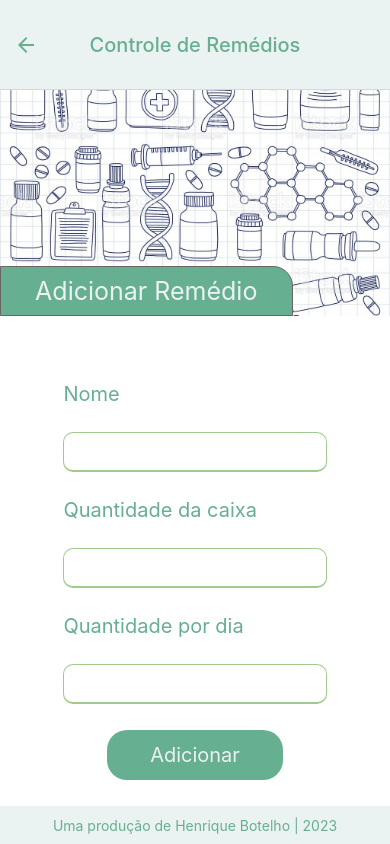
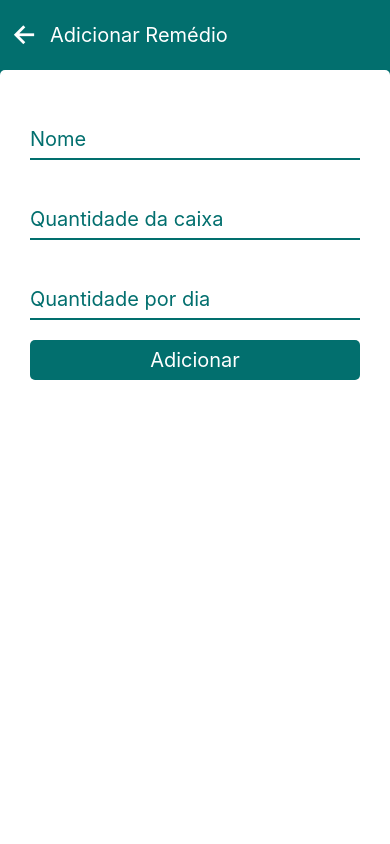
Before and after one commit to Henrique-Botelho/remedios, a React Native app: screen /AdRemedio in a window 390 px wide. Built offline with nearby package versions, Linux system fonts and the light colour scheme.

Commit message:
fix: adiciona remédio

```diff
--- a/App.js
+++ b/App.js
@@ -1,6 +1,7 @@
 import "react-native-gesture-handler";
 import React from "react";
 import Routes from "./src/routes";
+import { StatusBar } from "react-native";
 
 export default function App() {
   return <Routes />;
--- a/package.json
+++ b/package.json
@@ -15,7 +15,8 @@
     "expo": "~48.0.10",
     "expo-status-bar": "~1.4.4",
     "react": "18.2.0",
-    "react-native": "0.71.6",
+    "react-native": "0.71.8",
+    "react-native-animatable": "^1.3.3",
     "react-native-gesture-handler": "^2.9.0",
     "react-native-safe-area-context": "^4.5.0",
     "react-native-screens": "^3.20.0"
--- a/src/pages/AdRemedio/index.js
+++ b/src/pages/AdRemedio/index.js
@@ -4,15 +4,16 @@ import {
   View,
   Text,
   TextInput,
-  StyleSheet,
   TouchableOpacity,
   ActivityIndicator,
-  ImageBackground,
   KeyboardAvoidingView,
-  Alert
+  Alert,
 } from "react-native";
+import { Ionicons } from "@expo/vector-icons";
 import Footer from "../../components/Footer";
 import { styles } from "./styles";
+
+import * as Animatable from "react-native-animatable";
 
 import { MainContext } from "../../context/mainContext";
 
@@ -26,47 +27,40 @@ export default function AdRemedio({ navigation }) {
   const [adicionando, setAdicionando] = useState(false);
 
   const alertaCamposVazios = () => {
-    Alert.alert('Campos Vazios', 'Todos os campos devem ser preenchidos', [
+    Alert.alert("Campos Vazios", "Todos os campos devem ser preenchidos", [
       {
-        text: 'Ok',
-        onPress: () => null
-      }
-    ])
-  }
+        text: "Ok",
+        onPress: () => null,
+      },
+    ]);
+  };
 
   return (
-    <KeyboardAvoidingView
-      keyboardVerticalOffset={5}
-      style={styles.safeArea}
-      behavior="height"
-    >
-      <View style={styles.caixaImg}>
-        <ImageBackground
-          style={styles.imgAdRem}
-          source={require("../../../assets/adrem.jpg")}
-        >
-          <View style={styles.caixaTitPagina}>
-            <Text style={styles.titPagina}>Adicionar Remédio</Text>
-          </View>
-        </ImageBackground>
-      </View>
-      <View style={styles.page}>
-        <Text style={styles.titInputs}>Nome</Text>
+    <SafeAreaView style={styles.safeArea}>
+      <Animatable.View animation="fadeInLeft" delay={500} style={styles.titulo}>
+        <TouchableOpacity onPress={() => navigation.navigate("Remedios")}>
+          <Ionicons name="arrow-back" size={30} color="#FFF" />
+        </TouchableOpacity>
+        <Text style={styles.textTitulo}>Adicionar Remédio</Text>
+      </Animatable.View>
+      <Animatable.View animation="fadeInUp" style={styles.page}>
+        <KeyboardAvoidingView behavior="position" enabled style={styles.form}>
           <TextInput
+            placeholder="Nome"
             maxLength={20}
             style={styles.inputs}
             onChangeText={(newText) => setNome(newText)}
             value={nome}
           />
-        <Text style={styles.titInputs}>Quantidade da caixa</Text>
           <TextInput
+            placeholder="Quantidade da caixa"
             style={styles.inputs}
             onChangeText={(newText) => setQuantCaixa(newText)}
             value={quantCaixa}
             keyboardType="numeric"
           />
-        <Text style={styles.titInputs}>Quantidade por dia</Text>
           <TextInput
+            placeholder="Quantidade por dia"
             style={styles.inputs}
             onChangeText={(newText) => setQuantDia(newText)}
             value={quantDia}
@@ -91,8 +85,8 @@ export default function AdRemedio({ navigation }) {
             <Text style={styles.adicionar}>Adicionar</Text>
           </TouchableOpacity>
           {adicionando && <ActivityIndicator size="large" />}
-      </View>
-      <Footer />
         </KeyboardAvoidingView>
+      </Animatable.View>
+    </SafeAreaView>
   );
 }
--- a/src/pages/AdRemedio/styles.js
+++ b/src/pages/AdRemedio/styles.js
@@ -3,74 +3,53 @@ import { StyleSheet } from "react-native";
 
 export const styles = StyleSheet.create({
   safeArea: {
+    flex: 1,
     justifyContent: "center",
     alignItems: "center",
+    backgroundColor: "#026f6e",
+  },
+  titulo: {
+    padding: 10,
+    gap: 10,
+    justifyContent: "flex-start",
+    alignItems: "center",
+    height: 70,
+    width: '100%',
+    flexDirection: 'row',
+  },
+  textTitulo: {
+    fontSize: 20,
+    color: '#FFF'
+  },
+  page: {
+    flex: 1,
+    borderTopLeftRadius: 5,
+    borderTopRightRadius: 5,
     backgroundColor: "#FFF",
     width: "100%",
-      height: '100%'
-    },
-    caixaImg: {
-      height: '30%',
-      width: '100%'
-    },
-    imgAdRem: {
-      width: '100%',
-      height: '100%',
-      justifyContent: 'flex-end',
-      alignItems: 'flex-start'
-    },
-    caixaTitPagina: {
-      height: 50,
-      backgroundColor: '#66AF91',
-      justifyContent: 'center',
-      alignItems: 'center',
-      borderTopRightRadius: 20,
-      width: '75%',
-      borderWidth: 1,
-      borderColor: '#666666'
-    },
-    titPagina: {
-      fontSize: 25,
-      color: '#EBF2F2'
-    },
-    page: {
-      height: "65%",
-      width: "90%",
-      justifyContent: "space-evenly",
-      alignItems: "center",
-      backgroundColor: "#FFF",
-      paddingTop: 40,
-    },
-    titInputs: {
-      textAlign: 'left',
-      width: '75%',
-      color: '#66AF91',
-      fontSize: 20
+    padding: 30,
   },
   inputs: {
-      borderWidth: 1,
-      borderColor: '#A2CA8E',
+    marginVertical: 20,
+    width: "100%",
+    height: 40,
+    fontSize: 20,
+    color: "#026f6e",
+    textAlign: "left",
+    backgroundColor: "#FFF",
     borderBottomWidth: 2,
-      borderBottomColor: '#A2CA8E',
-      width: "75%",
-      textAlign: "left",
-      fontSize: 20,
-      color: '#A2CA8E',
-      backgroundColor: '#FFF',
-      borderRadius: 10,
-      height: 40,
-      paddingLeft: 10
+    borderBottomColor: "#026f6e",
   },
   caixaAd: {
-      backgroundColor: '#66AF91',
-      height: 50,
-      justifyContent: 'center',
-      alignItems: 'center',
-      width: '50%',
-      borderRadius: 20
+    height: 40,
+    width: '100%',
+    backgroundColor: "#026f6e",
+    justifyContent: "center",
+    alignItems: "center",
+    borderRadius: 5,
   },
   adicionar: {
-      color: '#EBF2F2',
-      fontSize: 20
-    }
+    color: "#FFF",
+    fontSize: 20,
+  },
 });
--- a/src/routes.js
+++ b/src/routes.js
@@ -1,4 +1,5 @@
 import React from "react";
+import { StatusBar } from "react-native";
 import { NavigationContainer } from "@react-navigation/native";
 import { createStackNavigator } from "@react-navigation/stack";
 
@@ -13,38 +14,26 @@ import EditaRemedio from "./pages/EditaRemedio";
 export default function Routes() {
   return (
     <NavigationContainer>
+      <StatusBar backgroundColor="#09456c" barStyle="light-content"  />
       <MainProvider>
         <Stack.Navigator>
           <Stack.Screen
             name="Remedios"
             component={Remedios}
-            options={headerOptions}
+            options={{headerShown: false}}
           />
           <Stack.Screen
             name="AdRemedio"
             component={AdRemedio}
-            options={headerOptions}
+            options={{headerShown: false}}
           />
           <Stack.Screen
             name="EditaRemedio"
             component={EditaRemedio}
-            options={headerOptions}
+            options={{headerShown: false}}
           />
         </Stack.Navigator>
       </MainProvider>
     </NavigationContainer>
   );
 }
-
-const headerOptions = {
-  title: "Controle de Remédios",
-  headerStyle: {
-    backgroundColor: "#ebf2f2",
-    height: 90
-  },
-  headerTitleAlign: "center",
-  headerTintColor: "#66af91",
-  headerTitleStyle: {
-    fontSize: 20
-  },
-};
```
Also changed, not shown: 1 other file (tests, documents, lock files or other folders). Lines whose indentation alone changed are shown as unchanged.
